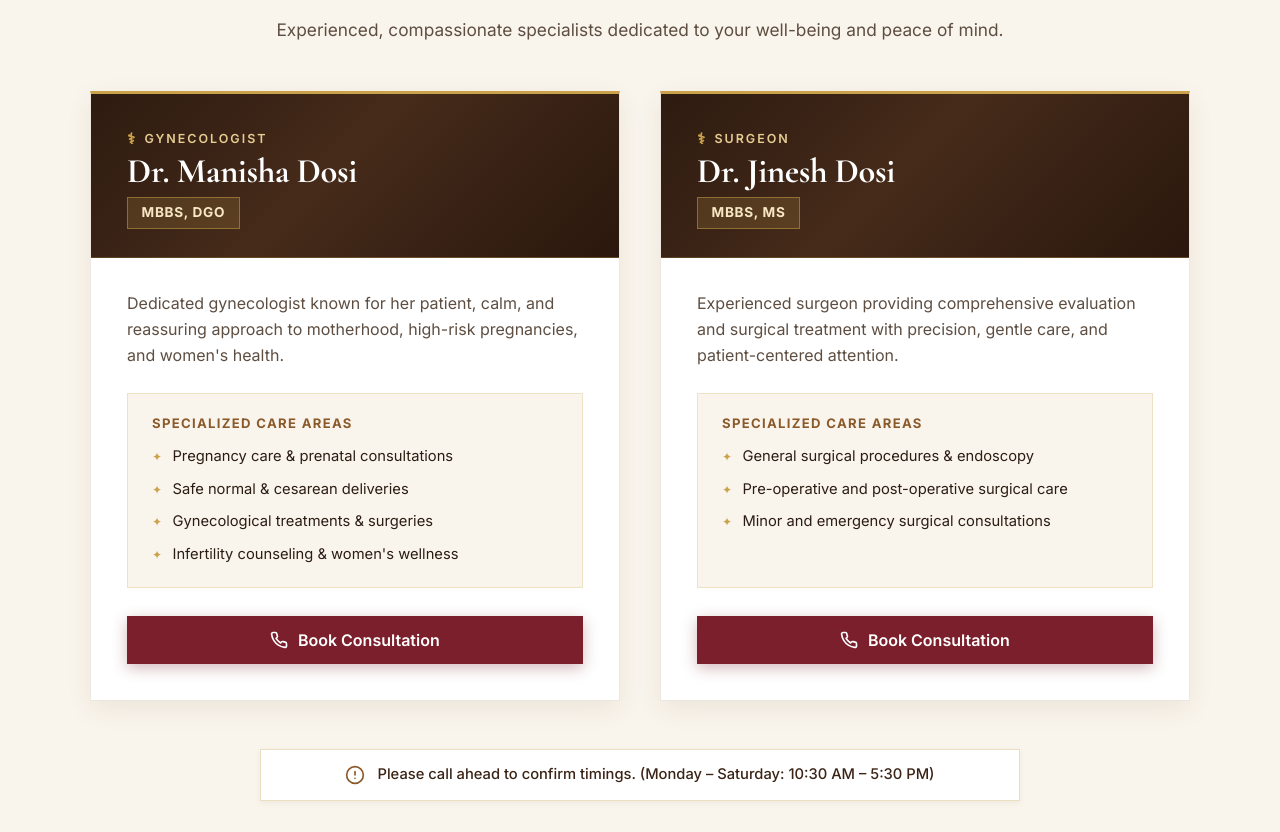
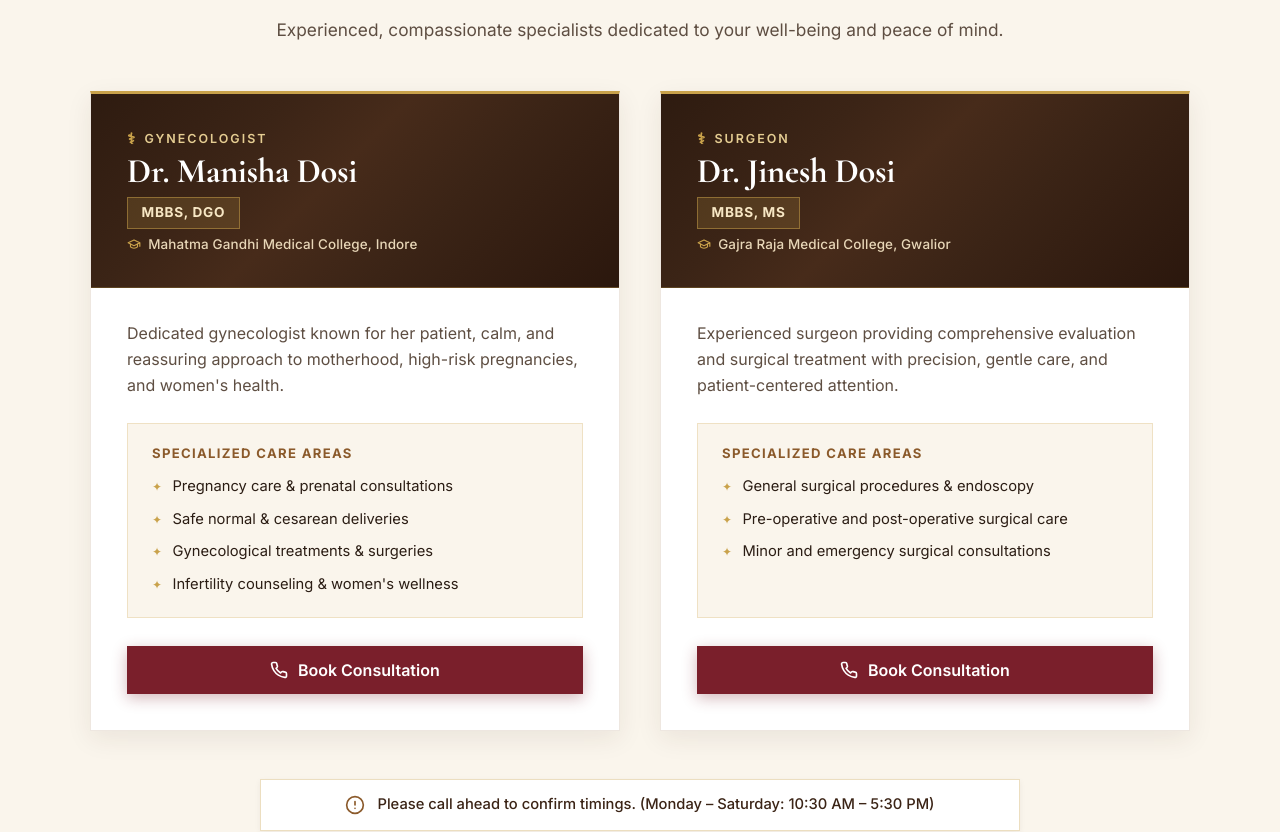
Before and after one commit to Neelanshdosi/dr.dosi-s-website, a React (Vite) app: page / in a window 1280 px wide. Shown: the part 1640-2472 px from the top of the page. Built offline with nearby package versions, Linux system fonts and the light colour scheme; a web font is replaced by a local one.

Commit message:
Add medical colleges below degrees in doctor cards

```diff
--- a/src/components/DoctorCard.jsx
+++ b/src/components/DoctorCard.jsx
@@ -46,6 +46,29 @@ export default function DoctorCard({ doctor, isHindi, t, onBookClick }) {
               <span className="badge-confirmed">{doctor.degrees}</span>
             )}
           </div>
+
+          {doctor.college && (
+            <div className="doctor-college-row">
+              <svg
+                className="doctor-college-icon"
+                width="14"
+                height="14"
+                viewBox="0 0 24 24"
+                fill="none"
+                stroke="currentColor"
+                strokeWidth="2"
+                strokeLinecap="round"
+                strokeLinejoin="round"
+                aria-hidden="true"
+              >
+                <path d="M22 10v6M2 10l10-5 10 5-10 5z" />
+                <path d="M6 12v5c3 3 9 3 12 0v-5" />
+              </svg>
+              <span className="doctor-college-name">
+                {isHindi ? doctor.hindiCollege || doctor.college : doctor.college}
+              </span>
+            </div>
+          )}
         </div>
       </div>
 
@@ -171,6 +194,26 @@ export default function DoctorCard({ doctor, isHindi, t, onBookClick }) {
           display: inline-block;
         }
 
+        .doctor-college-row {
+          display: inline-flex;
+          align-items: center;
+          gap: 0.45rem;
+          margin-top: 0.4rem;
+          color: #E8D7B8;
+          font-size: 0.84rem;
+          line-height: 1.35;
+          letter-spacing: 0.01em;
+        }
+
+        .doctor-college-icon {
+          color: var(--color-gold);
+          flex-shrink: 0;
+        }
+
+        .doctor-college-name {
+          font-weight: 500;
+        }
+
         .badge-pending {
           background: #FEF3C7;
           color: #92400E;
--- a/src/data/clinic.js
+++ b/src/data/clinic.js
@@ -16,6 +16,8 @@ export const CLINIC_INFO = {
       hindiName: "डॉ. मनीषा दोसी",
       initials: "MD",
       degrees: "MBBS, DGO",
+      college: "Mahatma Gandhi Medical College, Indore",
+      hindiCollege: "महात्मा गांधी मेडिकल कॉलेज, इंदौर",
       specialty: "Gynecologist",
       hindiSpecialty: "स्त्री रोग विशेषज्ञ",
       focusAreas: [
@@ -40,6 +42,8 @@ export const CLINIC_INFO = {
       hindiName: "डॉ. जिनेश दोसी",
       initials: "JD",
       degrees: "MBBS, MS",
+      college: "Gajra Raja Medical College, Gwalior",
+      hindiCollege: "गजरा राजा मेडिकल कॉलेज, ग्वालियर",
       specialty: "Surgeon",
       hindiSpecialty: "सर्जन",
       focusAreas: [
```
